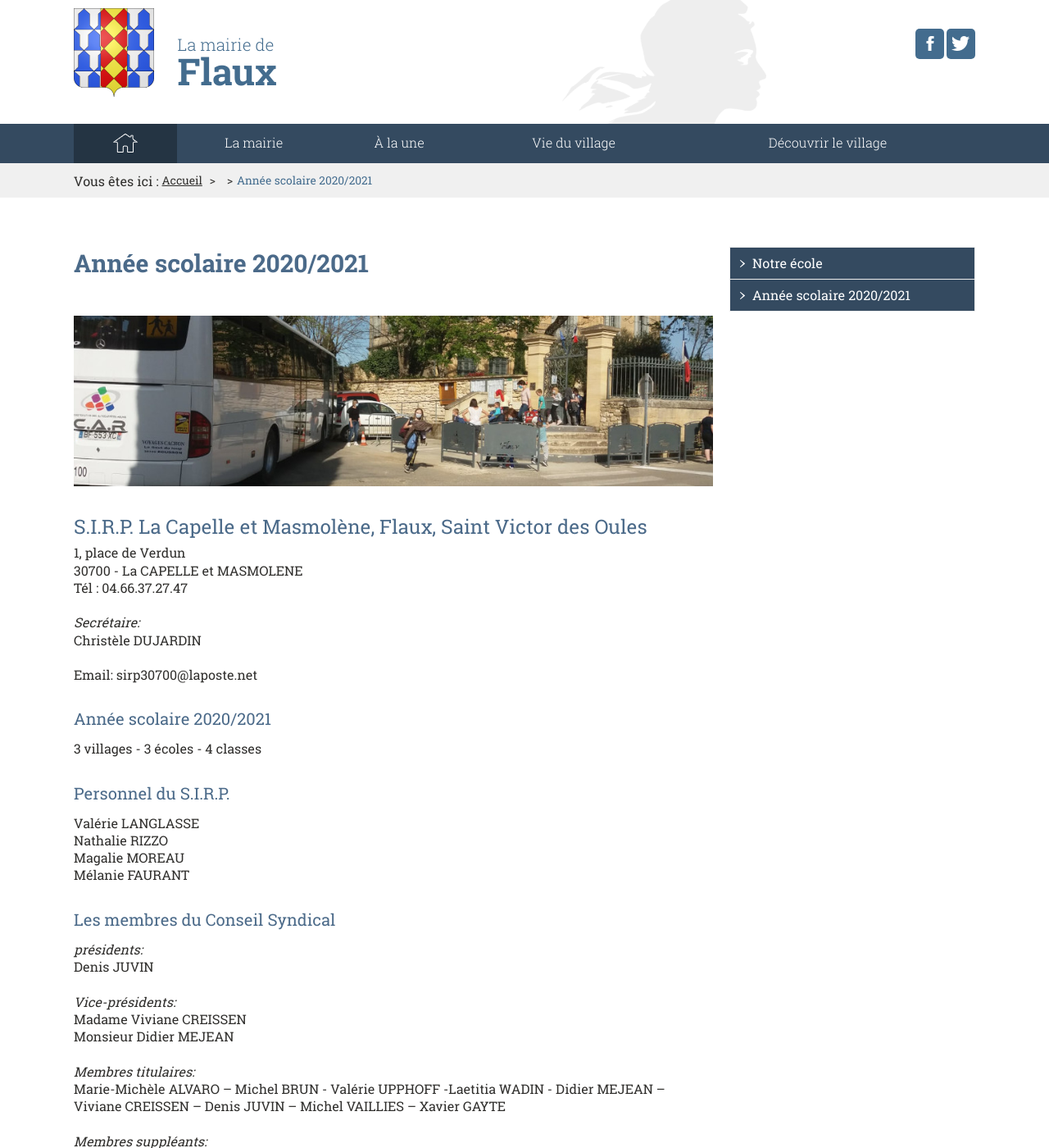
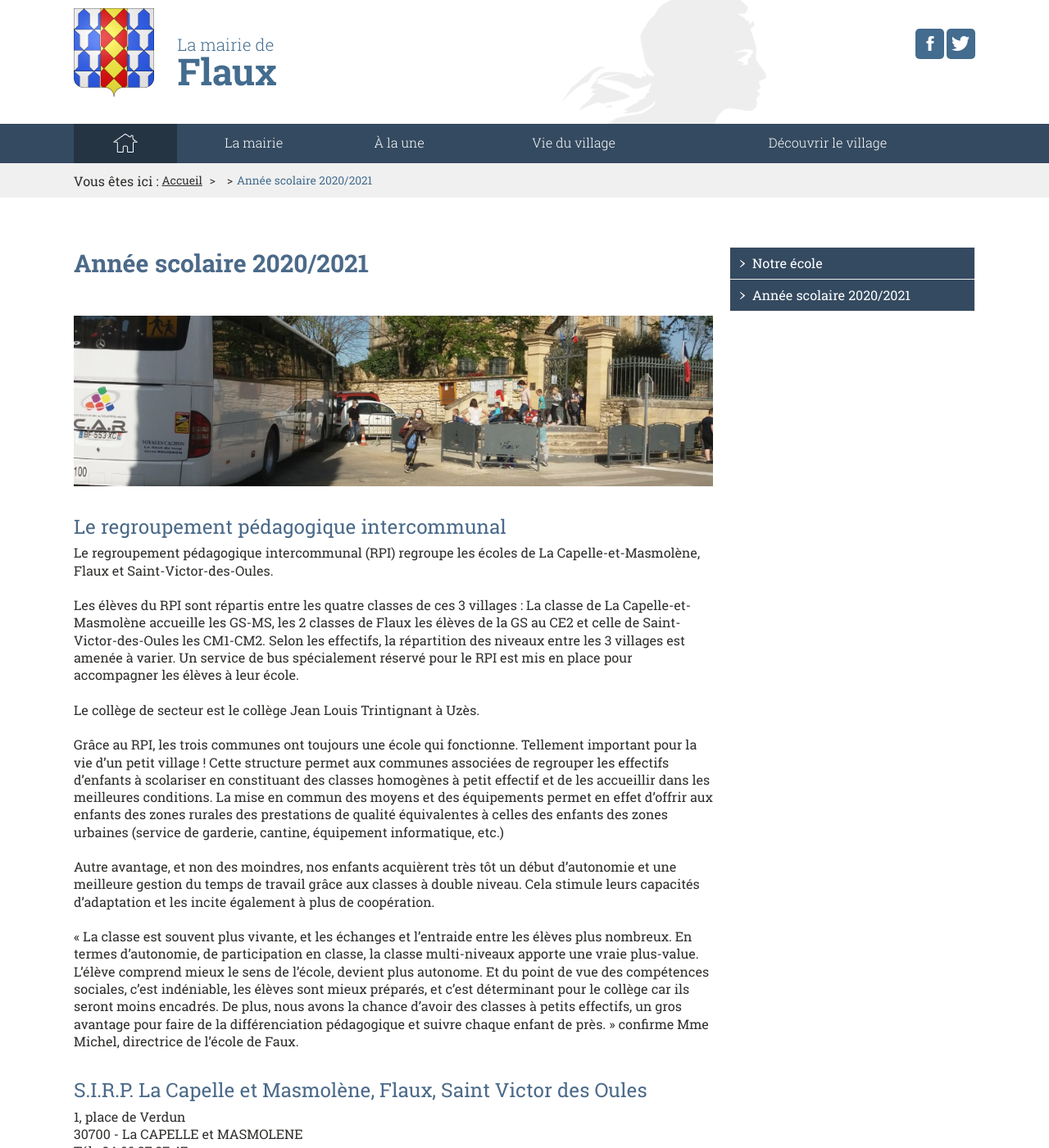
Before and after one commit to Flaux-Village/flaux-village.github.io, a Jekyll site: the page built from orgscolaire.md, in a window 1280 px wide and 1400 px high. Shown: the whole window at 82% size. Built offline with Jekyll 4.4.1, drawn with Linux system fonts in a browser that asks for light colours; our own code applies the rules of GitHub Pages for plain Markdown files.

Commit message:
Update orgscolaire.md

```diff
--- a/orgscolaire.md
+++ b/orgscolaire.md
@@ -30,6 +30,20 @@ documents:
 
 
 ---
+# Le regroupement pédagogique intercommunal <br>
+
+Le regroupement pédagogique intercommunal (RPI) regroupe les écoles de La Capelle-et-Masmolène, Flaux et Saint-Victor-des-Oules. <br>
+
+Les élèves du RPI sont répartis entre les quatre classes de ces 3 villages : La classe de La Capelle-et-Masmolène accueille les GS-MS, les 2 classes de Flaux les élèves de la GS au CE2 et celle de Saint-Victor-des-Oules les CM1-CM2. Selon les effectifs, la répartition des niveaux entre les 3 villages est amenée à varier.  Un service de bus spécialement réservé pour le RPI est mis en place pour accompagner les élèves à leur école. <br>
+
+Le collège de secteur est le collège Jean Louis Trintignant à Uzès. <br>
+
+Grâce au RPI, les trois communes ont toujours une école qui fonctionne. Tellement important pour la vie d’un petit village ! Cette structure permet aux communes associées de regrouper les effectifs d'enfants à scolariser en constituant des classes homogènes à petit effectif et de les accueillir dans les meilleures conditions. La mise en commun des moyens et des équipements permet en effet d'offrir aux enfants des zones rurales des prestations de qualité équivalentes à celles des enfants des zones urbaines (service de garderie, cantine, équipement informatique, etc.)<br>
+
+Autre avantage, et non des moindres, nos enfants acquièrent très tôt un début d'autonomie et une meilleure gestion du temps de travail grâce aux classes à double niveau. Cela stimule leurs capacités d’adaptation et les incite également à plus de coopération. <br>
+
+« La classe est souvent plus vivante, et les échanges et l’entraide entre les élèves plus nombreux. En termes d’autonomie, de participation en classe, la classe multi-niveaux apporte une vraie plus-value. L’élève comprend mieux le sens de l’école, devient plus autonome. Et du point de vue des compétences sociales, c’est indéniable, les élèves sont mieux préparés, et c’est déterminant pour le collège car ils seront moins encadrés. De plus, nous avons la chance d’avoir des classes à petits effectifs, un gros avantage pour faire de la différenciation pédagogique et suivre chaque enfant de près. » confirme Mme Michel, directrice de l’école de Faux. <br>
+
 # S.I.R.P.  La Capelle et Masmolène, Flaux, Saint Victor des Oules
 
 1, place de Verdun<br>
```
